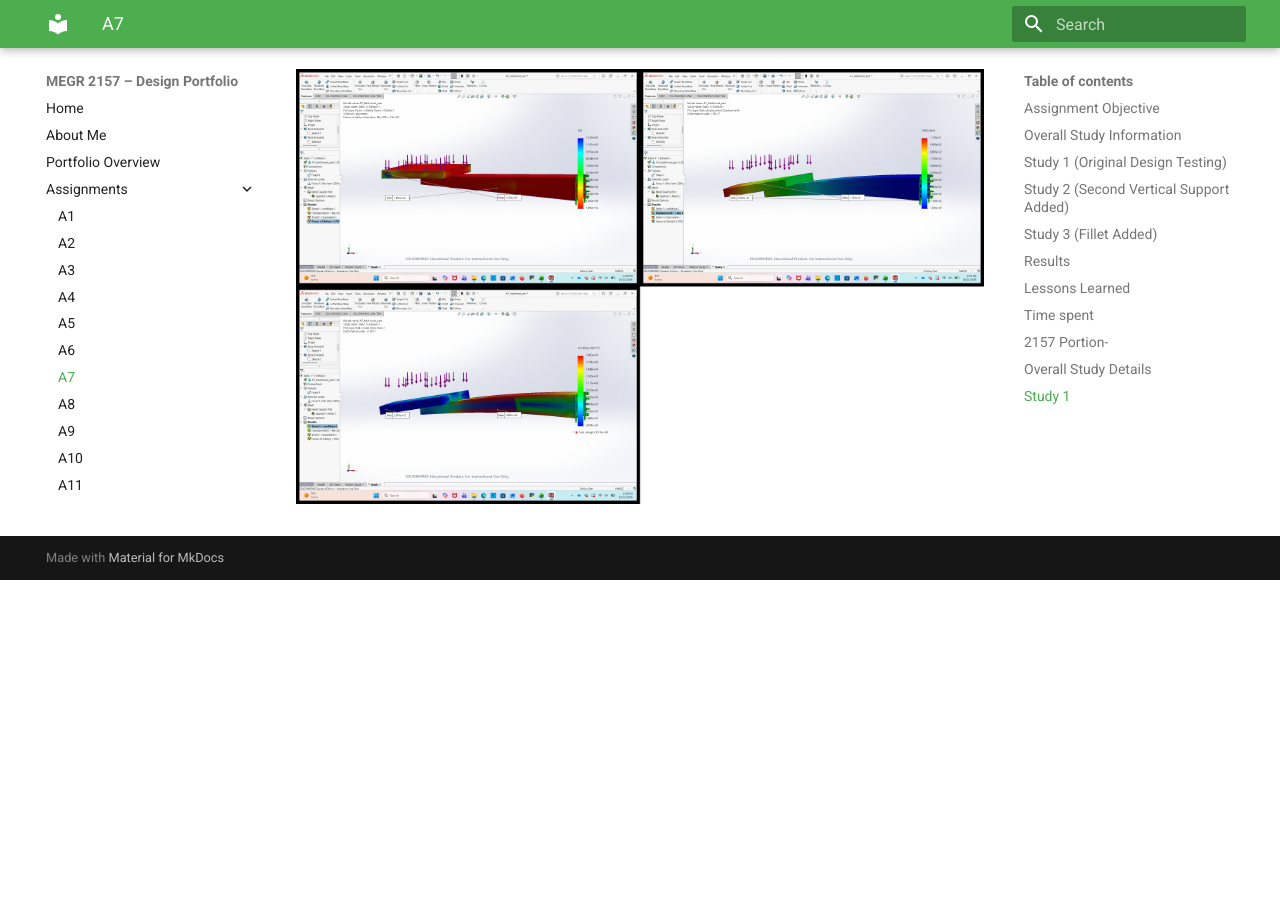
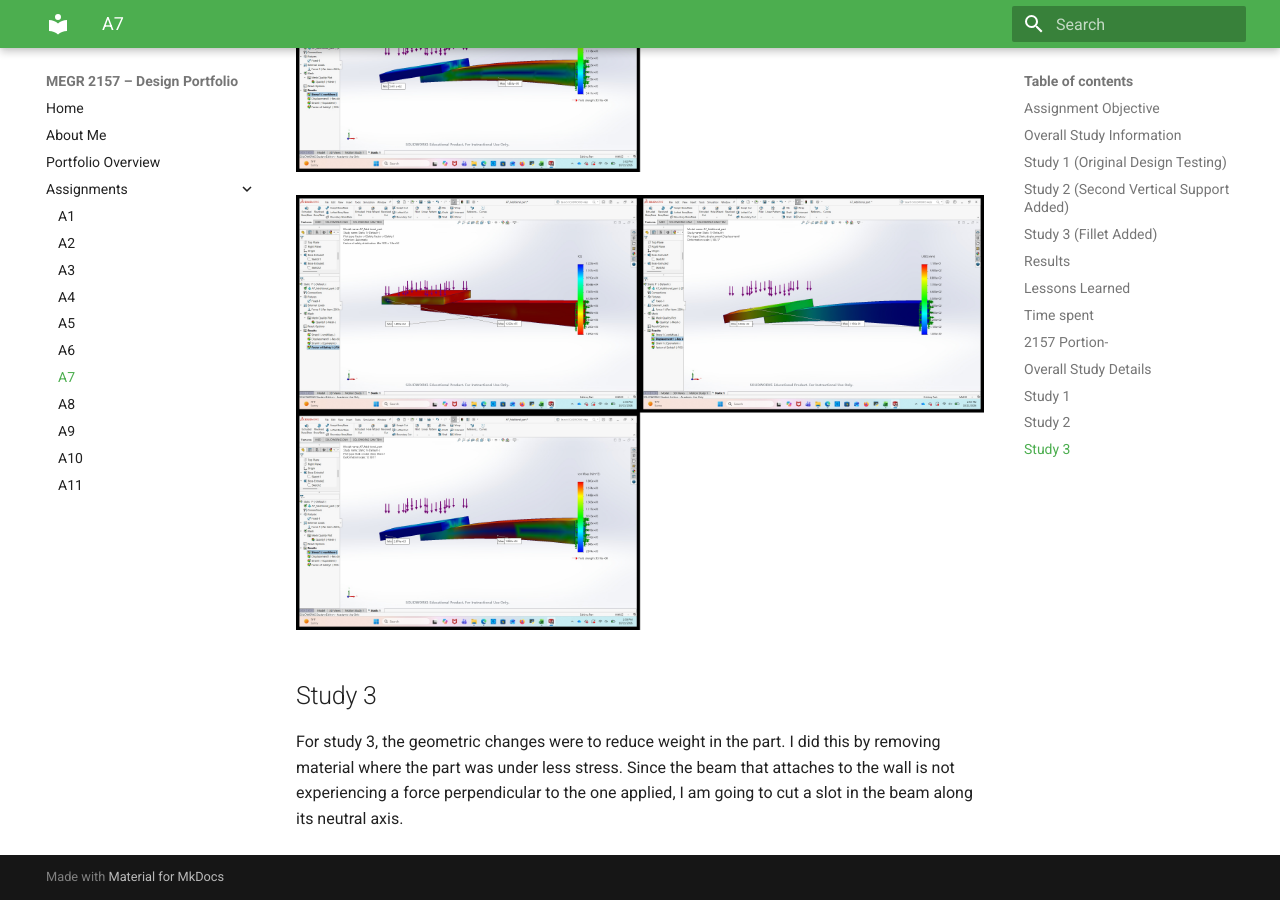
Before and after one commit to Taylor-Rockefeller-Portfolio/megr2157-portfolio, an MkDocs documentation site: the page built from docs/assignments/A07/index.md, in a window 1280 px wide and 900 px high, scrolled down 12765 px. Built offline with MkDocs 1.6.1 and Material for MkDocs 9.7.7, drawn with Linux system fonts in a browser that asks for light colours; before the commit the page ends 13345 px from its top, so only the background shows below that; some of the changed text lies outside the part shown.

Commit message:
Document Study 2 and Study 3 findings
Added sections for Study 2 and Study 3 with detailed explanations.

```diff
--- a/docs/assignments/A07/index.md
+++ b/docs/assignments/A07/index.md
@@ -105,10 +105,16 @@ While conducting study 1 I started with a course mesh and collected data and the
 
 ![](study_22_courseandfine(2).jpg)
 
-study 2
+## Study 2
+
+With the geometry change determined in study 1, I once again created a course mesh and evaluated it, then moved on to a medium mesh. The results converged and I used them to determine the geometric change for the next study.
 
 ![](study_22_excel.png)
 
 ![](study_22_courseandfine(1).jpg)
 
 ![](study_22_course.jpg)
+
+## Study 3
+
+For study 3, the geometric changes were to reduce weight in the part. I did this by removing material where the part was under less stress. Since the beam that attaches to the wall is not experiencing a force perpendicular to the one applied, I am going to cut a slot in the beam along its neutral axis.
```
